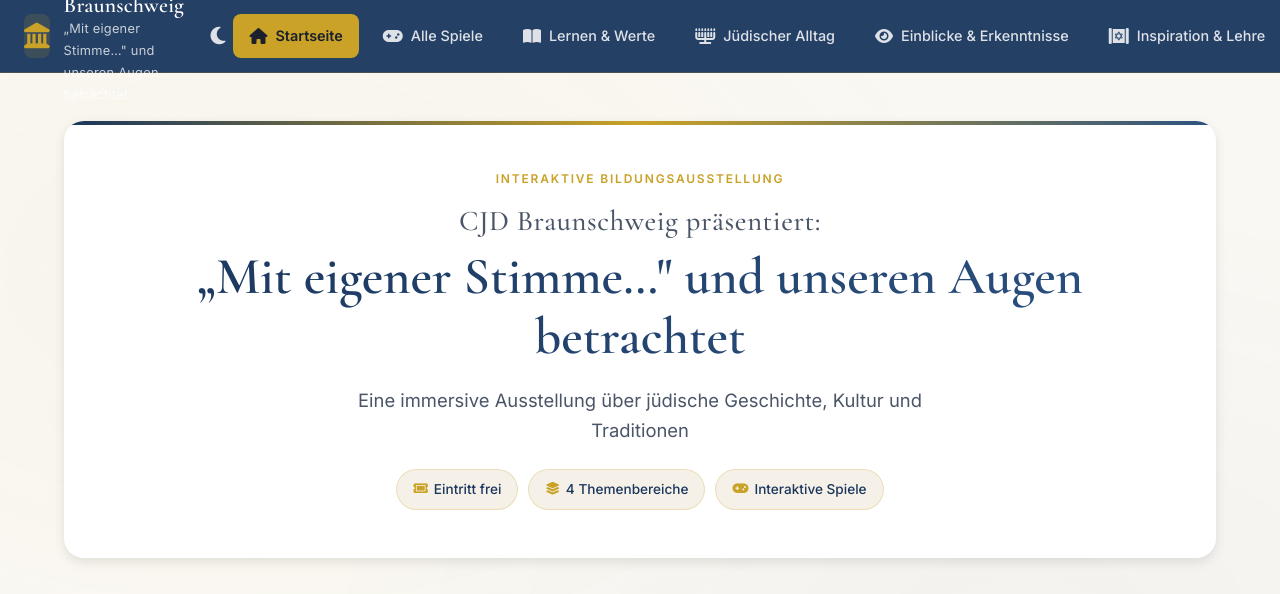
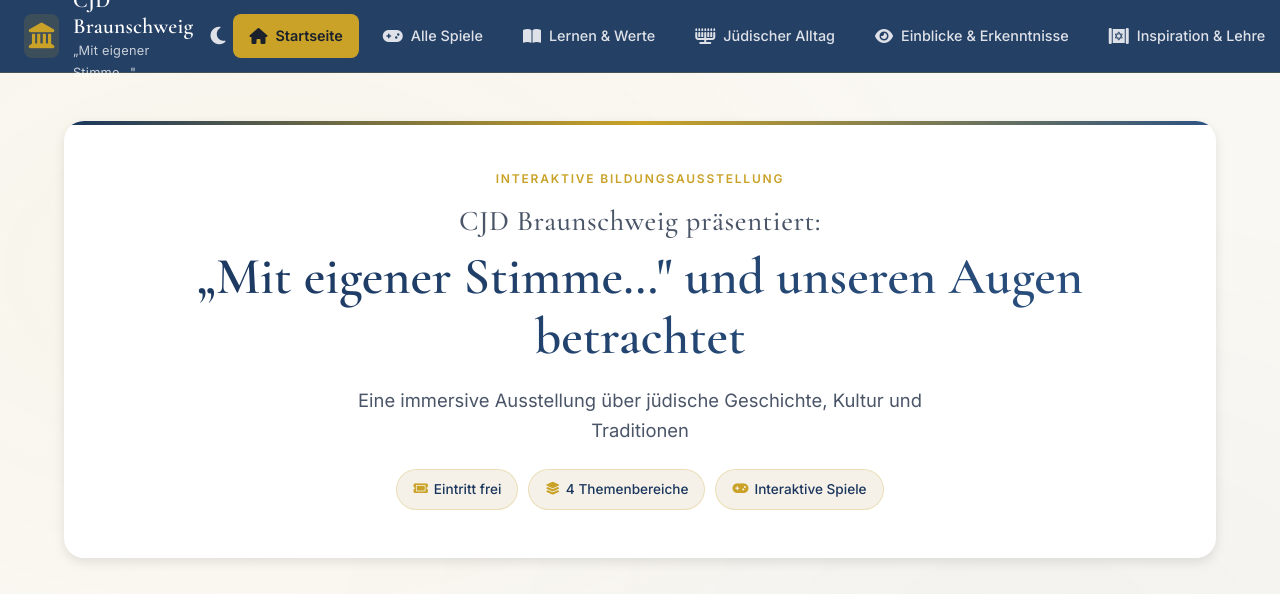
Before and after one commit to stolpersteinebs/stolpersteinebs.github.io, a Jekyll site: the page index.html, which Jekyll copies as it is, in a window 1280 px wide. Shown: the top 594 px of the page. Built offline with Jekyll 4.4.1, drawn with Linux system fonts in a browser that asks for light colours; grey boxes are pictures that could not be loaded.

Commit message:
Update index.html

```diff
--- a/index.html
+++ b/index.html
@@ -853,7 +853,7 @@
                 <i class="fas fa-landmark nav-icon"></i>
                 <div class="nav-title-group">
                     <span class="nav-title">CJD Braunschweig</span>
-                    <span class="nav-subtitle">„Mit eigener Stimme…" und unseren Augen betrachtet</span>
+                    <span class="nav-subtitle">„Mit eigener Stimme…"</span>
                 </div>
             </a>
 
```
